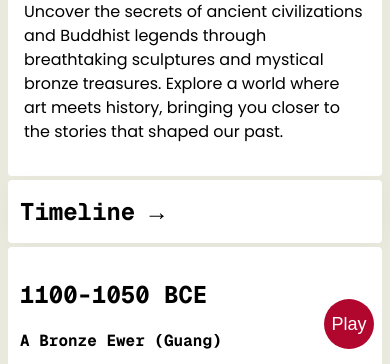
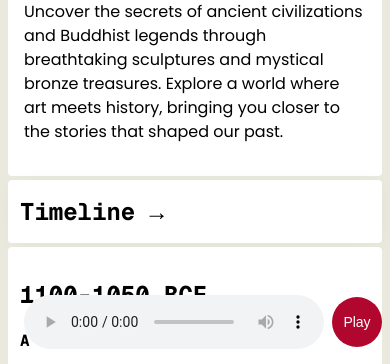
Before and after one commit to mattrcp/3dModeling, a plain HTML site: page index.html in a window 390 px wide. Shown: the part 479-843 px from the top of the page. Drawn offline with nearby package versions, Linux system fonts and the light colour scheme.

Commit message:
updated style audio button

```diff
--- a/index.html
+++ b/index.html
@@ -31,20 +31,19 @@
         experiment and learn with GenAI only.*
       </p>
     </header>
-
-    <button class="audio" onclick="toggleAudio()">
-      <span id="playPauseButton" class="play-button">
-        <span id="audioStateText">Play</span>
-      </span>
-    </button>
-
-    <audio id="audioElement">
-      <source
-        src="./audio/Museum - Religious and Culture.wav"
-        type="audio/wav"
-      />
-      Your browser does not support the audio element.
-    </audio>
+    <div class="audio-container">
+      <audio id="audioElement" controls>
+        <source
+          src="./audio/Museum - Religious and Culture.wav"
+          type="audio/wav"
+        />
+        Your browser does not support the audio element.</audio
+      ><button class="audio" onclick="toggleAudio()">
+        <span id="playPauseButton" class="play-button">
+          <span id="audioStateText">Play</span>
+        </span>
+      </button>
+    </div>
 
     <main>
       <div id="hero-section">
--- a/index.js
+++ b/index.js
@@ -1,6 +1,8 @@
 const audioPlayer = document.getElementById("audioElement");
 const playPauseButton = document.getElementById("playPauseButton");
 const audioStateText = document.getElementById("audioStateText");
+const hamburger = document.getElementById("hamburger");
+const navigation = document.getElementById("navigation");
 
 function toggleAudio() {
   if (audioPlayer.paused) {
@@ -13,7 +15,6 @@ function toggleAudio() {
     audioStateText.textContent = "Play";
   }
 }
-
 audioPlayer.addEventListener("ended", function () {
   playPauseButton.classList.remove("playing");
   audioStateText.textContent = "Play";
@@ -21,5 +22,5 @@ audioPlayer.addEventListener("ended", function () {
 
 hamburger.addEventListener("click", () => {
   navigation.classList.toggle("active"); // Toggle visibility
-  // console.log("cliock");
+  console.log("click");
 });
--- a/style.css
+++ b/style.css
@@ -17,15 +17,23 @@ p {
   font-family: "Poppins", sans-serif;
   line-height: 150%;
 }
-
+.audio-container {
+  position: fixed;
+  bottom: 16px;
+  right: 16px;
+  z-index: 1000;
+  display: flex;
+  width: 100%;
+  justify-content: end;
+  align-items: center;
+  gap: 24px;
+}
 .audio {
-  position: fixed;
   height: 80px;
   width: 80px;
   border-radius: 100%;
   background-color: #b1062e;
-  bottom: 16px;
-  right: 16px;
+
   z-index: 1000;
   display: flex;
   justify-content: center;
@@ -337,19 +345,20 @@ header {
   body {
     padding: 8px;
   }
+  .audio-container {
+    gap: 8px;
+    bottom: 16px;
+    right: 8px;
+  }
   .audio {
     height: 50px;
     width: 50px;
   }
-  .triangle {
-    border-left: 10px solid transparent;
-    border-right: 10px solid transparent;
-    border-bottom: 15px solid white; /* Change color as needed */
+  #audioStateText {
+    color: white;
+    font-size: 14px;
   }
-  .rectangle {
-    width: 20px;
-    height: 20px;
-  }
+
   #hamburger {
     display: block;
   }
```
